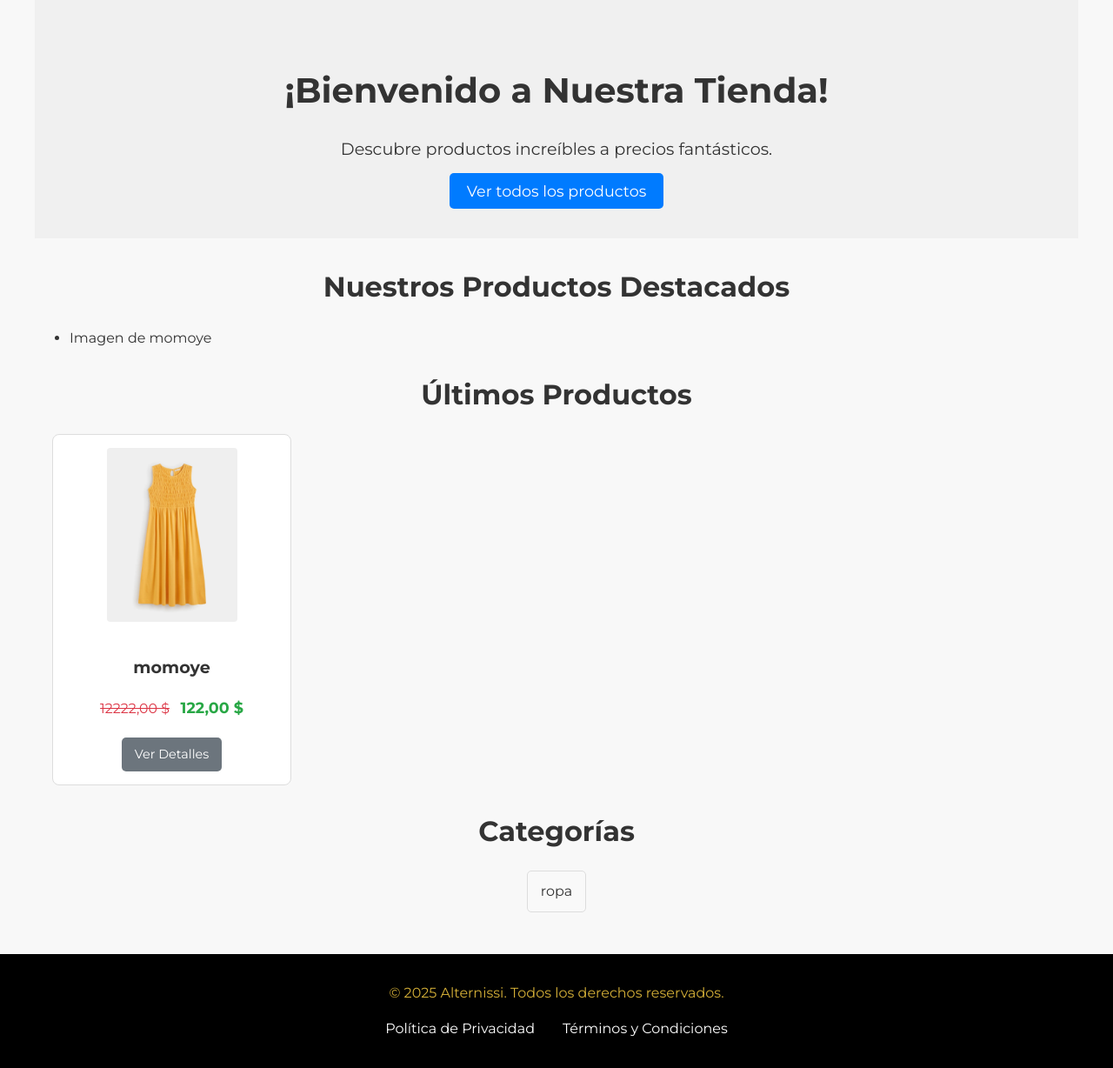
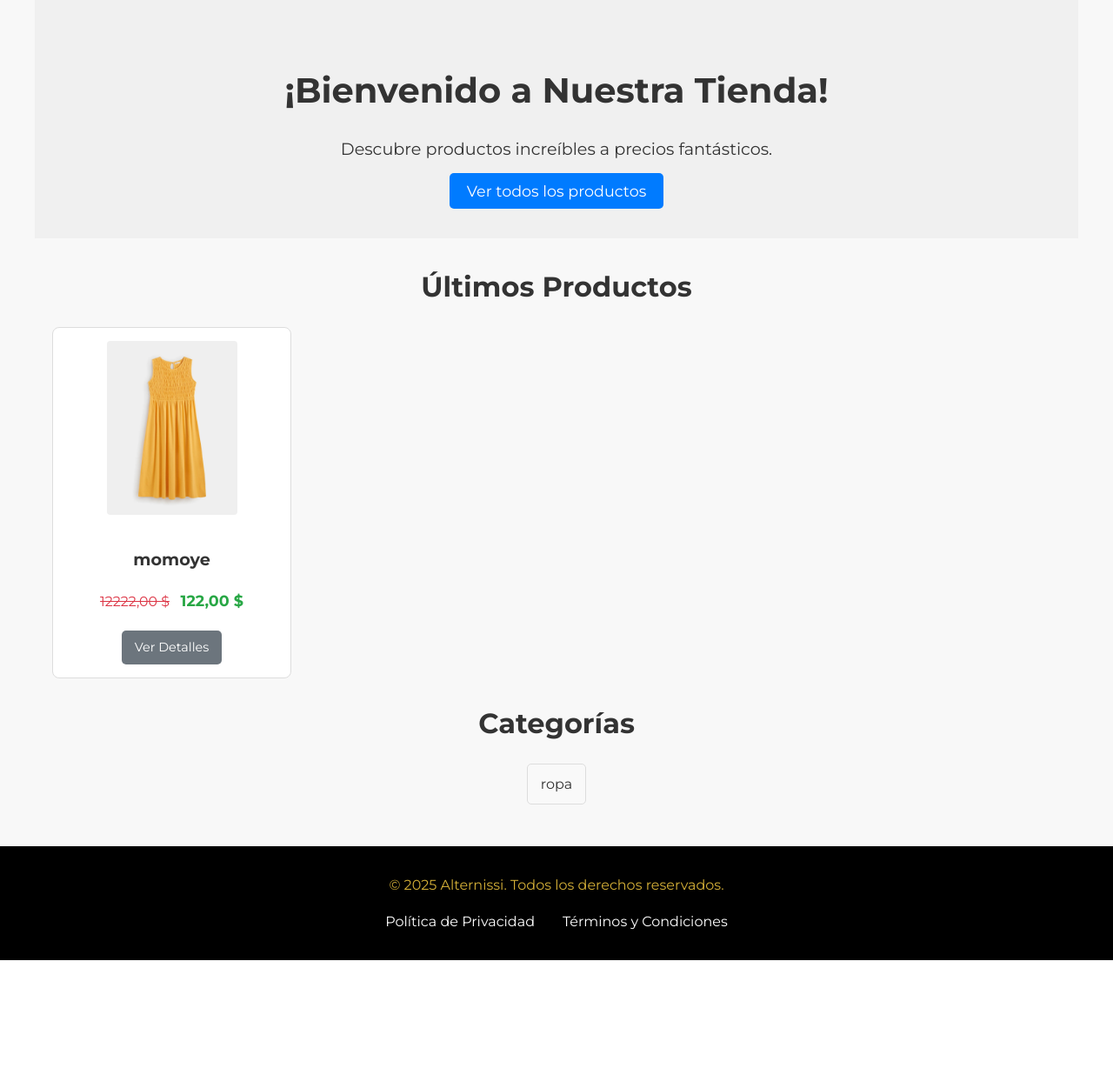
Before and after one commit to sergiorhvenetor/Alternissi, a Django app: page / in a window 1280 px wide. Shown: the part 168-1396 px from the top of the page at 87% size. After the commit the page ends 1272 px from the top, so only its background shows below. Run offline with Django 5.2, Linux system fonts and the light colour scheme; data comes from the database, SQL or seed files in the repository; both versions use the stored data as it was after the commit; data that the repository does not hold is empty.

```diff
--- a/post/templates/post/inicio.html
+++ b/post/templates/post/inicio.html
@@ -10,24 +10,7 @@
     <a href="{% url 'tienda:lista_productos' %}" class="btn-primary">Ver todos los productos</a>
 </section>
 
-<section class="productos-destacados">
-    <h2>Nuestros Productos Destacados</h2>
-    {% if productos_destacados %}
-    <ul>
-        {% for producto in productos_destacados %}
-            <li>
-                {% if producto.imagenes.first %}
-                    {{ producto.imagenes.first.alt_text|default:producto.nombre }}
-                {% else %}
-                    {{ producto.nombre }}
-                {% endif %}
-            </li>
-        {% endfor %}
-    </ul>
-{% else %}
-    <p>No hay productos destacados en este momento.</p>
-{% endif %}
-</section>
+
 
 <section class="productos-nuevos">
     <h2>Últimos Productos</h2>
```
Also changed, not shown: db.sqlite3.
